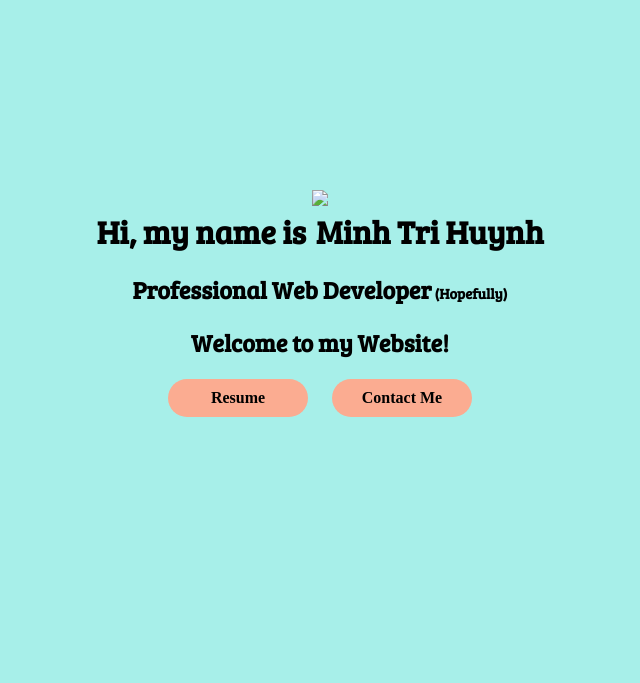
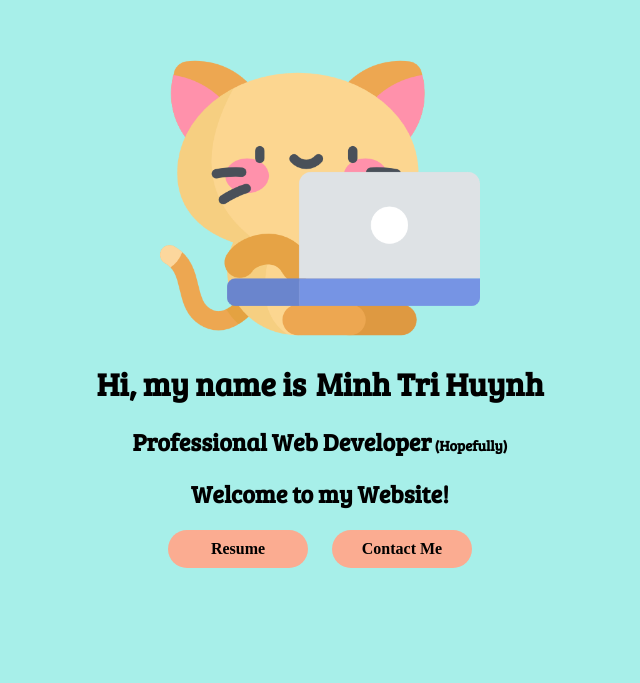
Before and after one commit to trihuynh0503/My-webpage, a website: page views/index.html in a window 1280 px wide. Shown: the part 117-800 px from the top of the page, without its empty margins (320-960 px from the left). Drawn offline with nearby package versions, Linux system fonts and the light colour scheme; files that its build step writes are made by us from their sources; files whose address does not match are found by name.

Commit message:
Add access to the static assets for server

```diff
--- a/index.js
+++ b/index.js
@@ -3,6 +3,7 @@ const express = require('express');
 const path = require('path');
 const app = express();
 const PORT = 4000;
+
 app.use(express.static('public'));
 
 app.listen(PORT, () => {
--- a/views/index.html
+++ b/views/index.html
@@ -14,7 +14,7 @@
         <header>
             <!--An image of me-->
             <div>
-                <img src="assets/kitty.png">
+                <img src="/assets/kitty.png">
             </div>
             <!--A professional title you hope to get in the future-->
             <div style="display: block">
```
Also changed, not shown: vercel.json.
